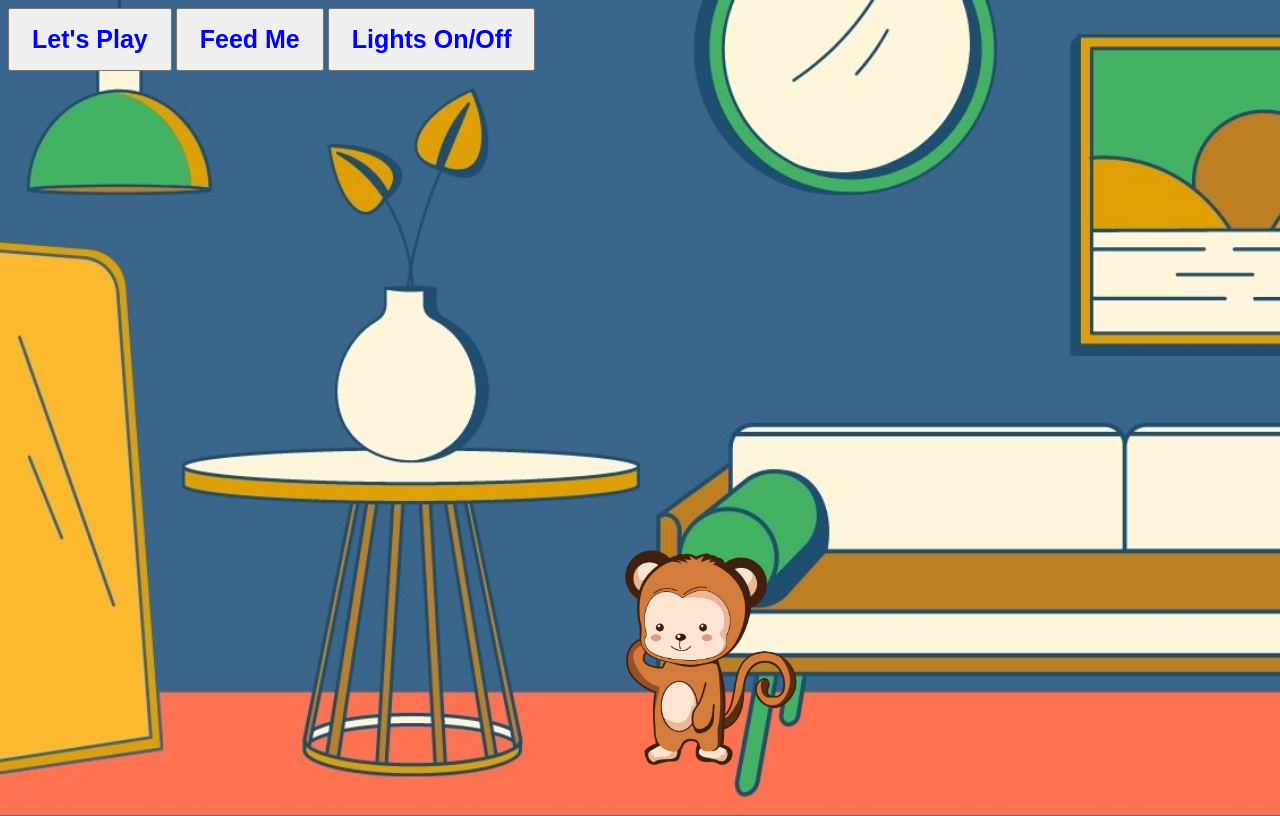
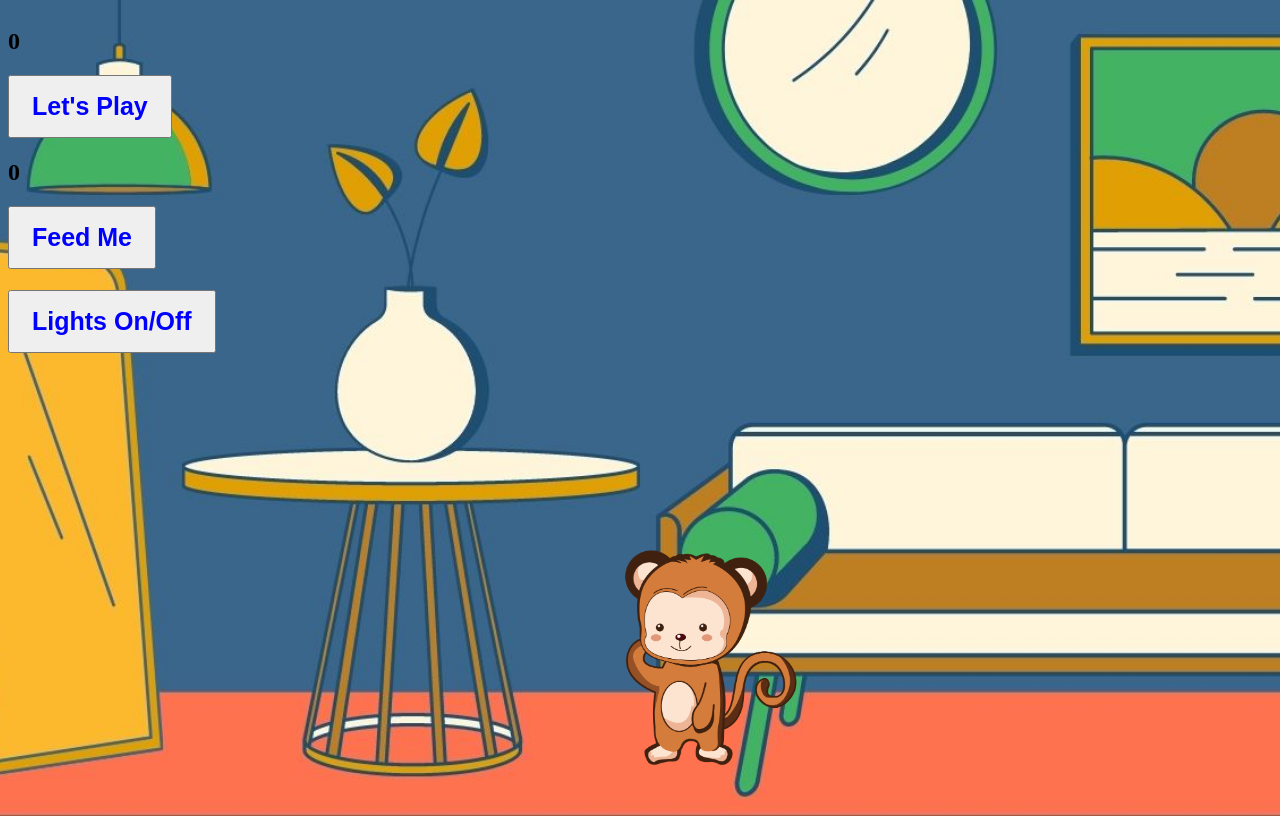
Before and after one commit to Dorene-StMarthe/Dorene-St.Marthe.github.io, a plain HTML site: page pethome.html in a window 1280 px wide. Drawn offline with Linux system fonts and the light colour scheme.

Commit message:
added event listener to feeding and playing buttons

```diff
--- a/CSS/pethome.css
+++ b/CSS/pethome.css
@@ -14,13 +14,14 @@ body {
 }
 
 /* Gotchi Nav Bar*/
-.topnav {
+#topnav {
     overflow: hidden;
     background-color: transparent;
+    cursor: pointer;
 
   }
 
-  .topnav a{
+  #topnav a{
     float: left;
     color: blue;
     text-align: center;
@@ -32,12 +33,12 @@ body {
 
   }
 
-  .topnav a:hover {
+  #topnav a:hover {
     background-color: #ddd;
     color: yellow;
   }
 
-  .topnav a.active {
+  #topnav a.active {
     color: white
   }
   /* animated monkey-pet*/
--- a/JS/pethome.js
+++ b/JS/pethome.js
@@ -11,3 +11,19 @@ function lightsFunction() {
     let element = document.body;
     element.classList.toggle("dark-mode");
 }
+
+function incPlay() {
+    let element = document.getElementById('letsPlay');
+    let value = element.innerHTML;
+    ++value;
+    console.log(value)
+    document.getElementById('letsPlay').innerHTML = value;
+}
+
+function incFeed() {
+    let element = document.getElementById('feedMe');
+    let value = element.innerHTML;
+    ++value;
+    console.log(value)
+    document.getElementById('feedMe').innerHTML = value;
+}
--- a/pethome.html
+++ b/pethome.html
@@ -10,12 +10,24 @@
 </head>
 <body>
 
-<div class="topnav">
+<nav id="topnav">
+  <div>
+    <h1 id = "letsPlay">0</h1>
+        <button onclick ="incPlay()"><a href="#">Let's Play</a></button>
+    </h1>
+  </div>
+  <div>
+    <h1 id = "feedMe">0</h1>
+        <button onclick ="incFeed()"><a href="#">Feed Me</a></button>
+    </h1>
+ </div>
 
- <button onclick ="buttonClick()"><a href="#">Let's Play</a></button>
- <button onclick ="buttonClick()"><a href="#">Feed Me</a></button>
- <button onclick ="lightsFunction()"><a href="#">Lights On/Off</a></button>
-  </div>
+ <div>
+    <h1>
+     <button onclick ="lightsFunction()"><a href="#">Lights On/Off</a></button>
+    </h1>
+</div>
+</nav>
 
 
     <div id="monkey-holder">
```
